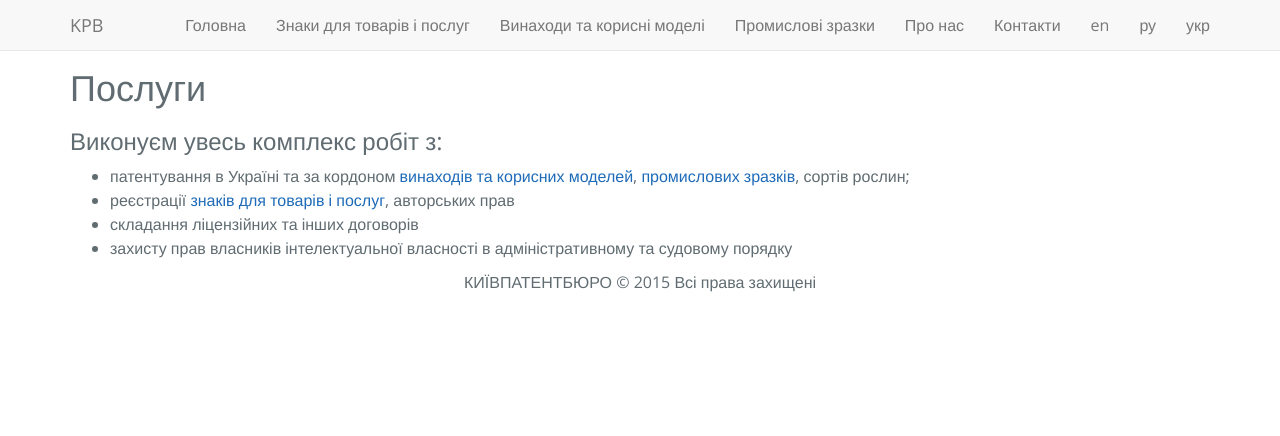
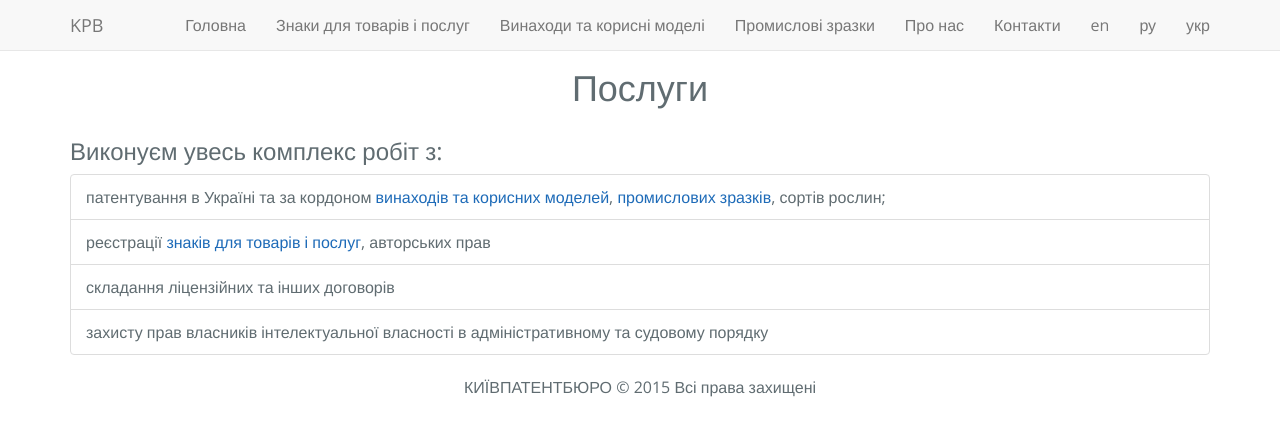
Before and after one commit to Mindshine/patent, a Jekyll site: the page built from _posts/ua/pages/2000-01-01-index.html, in a window 1280 px wide. Shown: the top 436 px of the page. Built offline with Jekyll 4.4.1, drawn with Linux system fonts in a browser that asks for light colours; Markdown is read by kramdown in place of the engine named in the settings.

Commit message:
Update 2000-01-01-index.html

```diff
--- a/_posts/ua/pages/2000-01-01-index.html
+++ b/_posts/ua/pages/2000-01-01-index.html
@@ -3,12 +3,20 @@
 title: Київпатентбюро
 lang: ua
 ---
-<p>Якщо ви створили промислову чи інтелектуальну власність і бажаєте захистити її в установленому порядку - компанія "КИЇВПАТЕНТБЮРО" вам допоможе! На цих сторінках ви зможете отримати необхідну інформацію про всі послуги, які надаються нашою компанією</p>
-<h1>Послуги</h1>
-<h3>Виконуєм увесь комплекс робіт з:</h3>
-<ul>
-  <li>патентування в Україні та за кордоном <a href="./inventions.html">винаходів та корисних моделей</a>, <a href="./designs.html">промислових зразків</a>, сортів рослин;</li>
-  <li>реєстрації <a href="./trademark.html">знаків для товарів і послуг</a>, авторських прав</li>
-  <li>складання ліцензійних та інших договорів</li>
-  <li>захисту прав власників інтелектуальної власності в адміністративному та судовому порядку</li>
-</ul>
+<div class="row">
+  <div class="col-lg-12 text-center">
+    <p>Якщо ви створили промислову чи інтелектуальну власність і бажаєте захистити її в установленому порядку - компанія "КИЇВПАТЕНТБЮРО" вам допоможе! На цих сторінках ви зможете отримати необхідну інформацію про всі послуги, які надаються нашою компанією</p>
+    <h1>Послуги</h1>
+  </div>
+</div>
+<div class="row">
+  <div class="col-lg-12">
+    <h3>Виконуєм увесь комплекс робіт з:</h3>
+    <ul class="list-group">
+      <li class="list-group-item">патентування в Україні та за кордоном <a href="./inventions.html">винаходів та корисних моделей</a>, <a href="./designs.html">промислових зразків</a>, сортів рослин;</li>
+      <li class="list-group-item">реєстрації <a href="./trademark.html">знаків для товарів і послуг</a>, авторських прав</li>
+      <li class="list-group-item">складання ліцензійних та інших договорів</li>
+      <li class="list-group-item">захисту прав власників інтелектуальної власності в адміністративному та судовому порядку</li>
+    </ul>
+  </div>
+</div>
```
